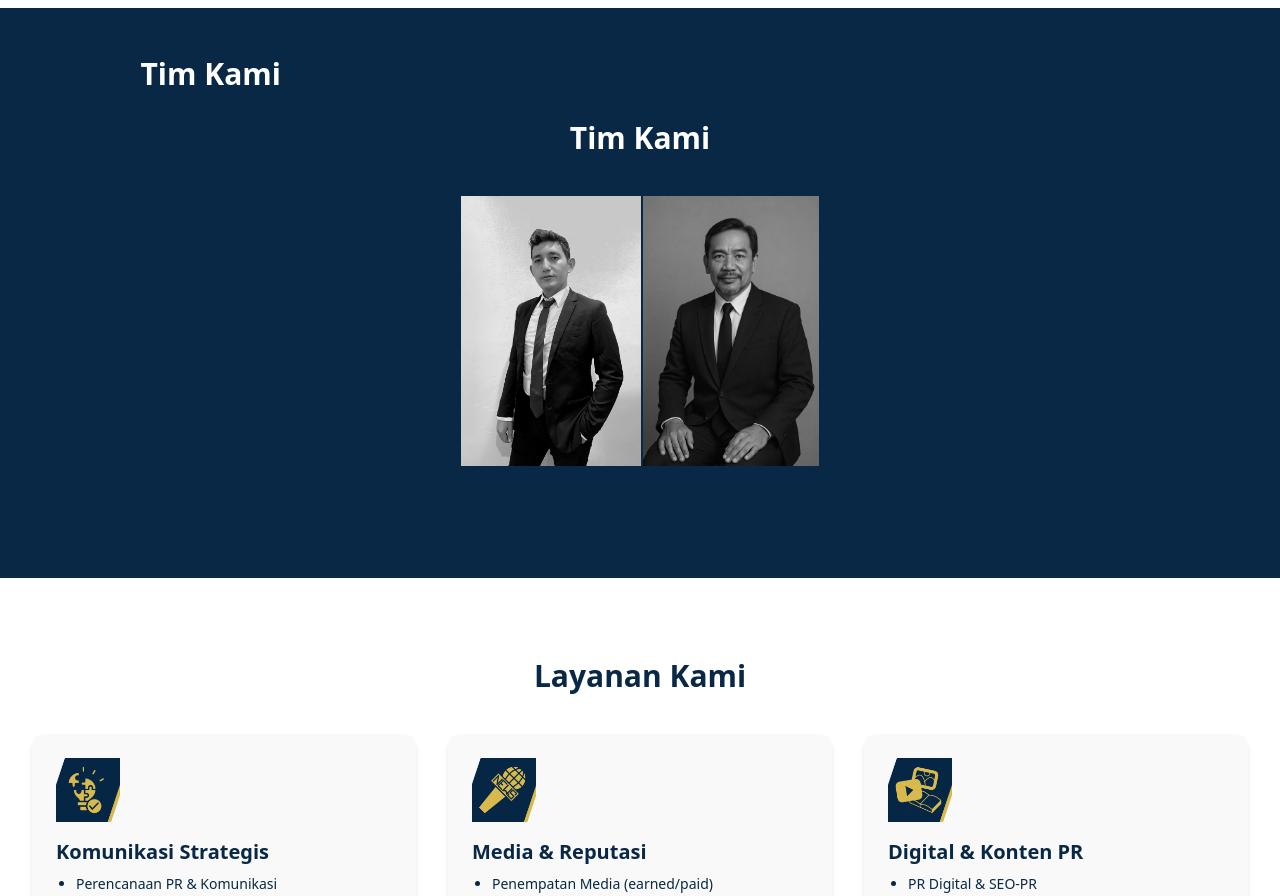
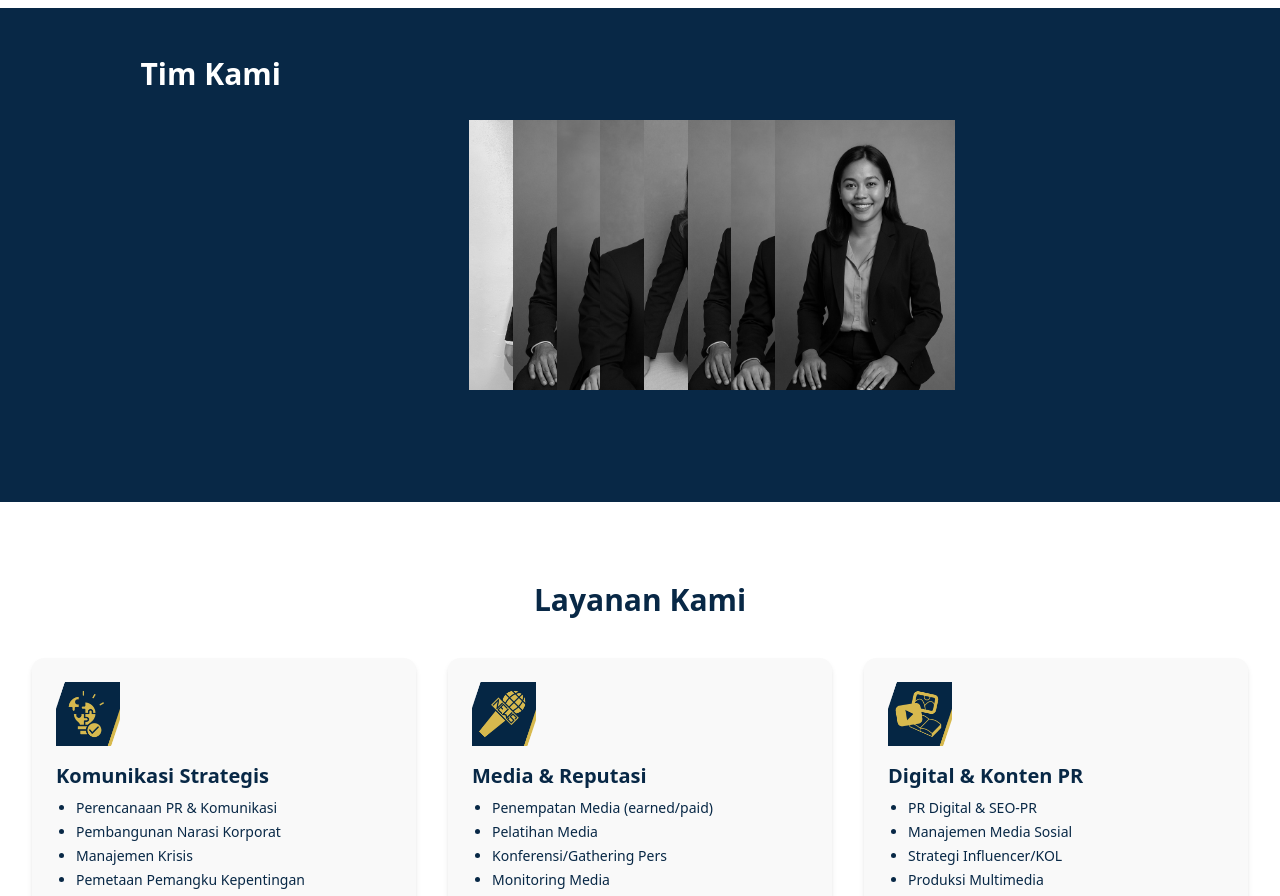
Before and after one commit to ProfAdri90/estetic-dinamis, a Next.js app: page / in a window 1280 px wide. Shown: the part 3520-4416 px from the top of the page. Built offline with nearby package versions, Linux system fonts and the light colour scheme.

Commit message:
Update OurTeams.jsx

```diff
--- a/components/OurTeams.jsx
+++ b/components/OurTeams.jsx
@@ -16,22 +16,19 @@ const teamMembers = [
 export default function OurTeams() {
   return (
     <section id="tim" className="scroll-mt-[140px] px-4 py-16 bg-[#082846] text-white">
-      <h2 className="text-center text-3xl font-bold mb-10">Tim Kami</h2>
-
-      <div className="w-full overflow-x-auto">
-    <div className="w-[1440px] grid grid-cols-8 gap-4 mx-auto">
+     <div className="w-full max-w-[1200px] mx-auto grid grid-cols-8 gap-2 px-2">
     {teamMembers.map((member, i) => (
       <motion.div
         key={i}
         initial={{ opacity: 0, y: 20 }}
         whileInView={{ opacity: 1, y: 0 }}
         transition={{ duration: 0.5, delay: i * 0.05 }}
+        className="w-full"
       >
         <TeamCard image={member.image} name={member.name} title={member.title} />
       </motion.div>
     ))}
   </div>
-  </div>
 </section>
   );
 }
```
Lines whose indentation alone changed are shown as unchanged.
